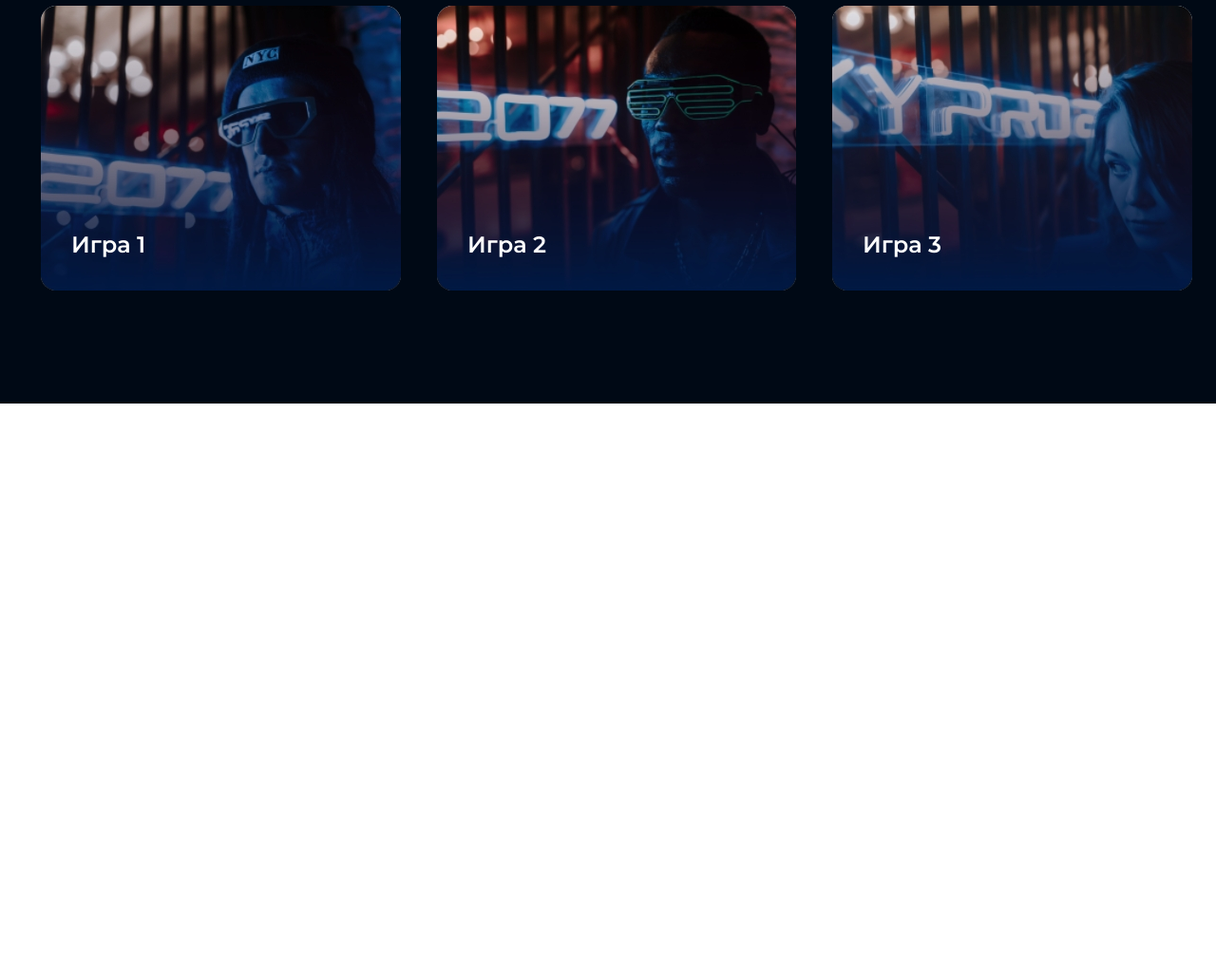
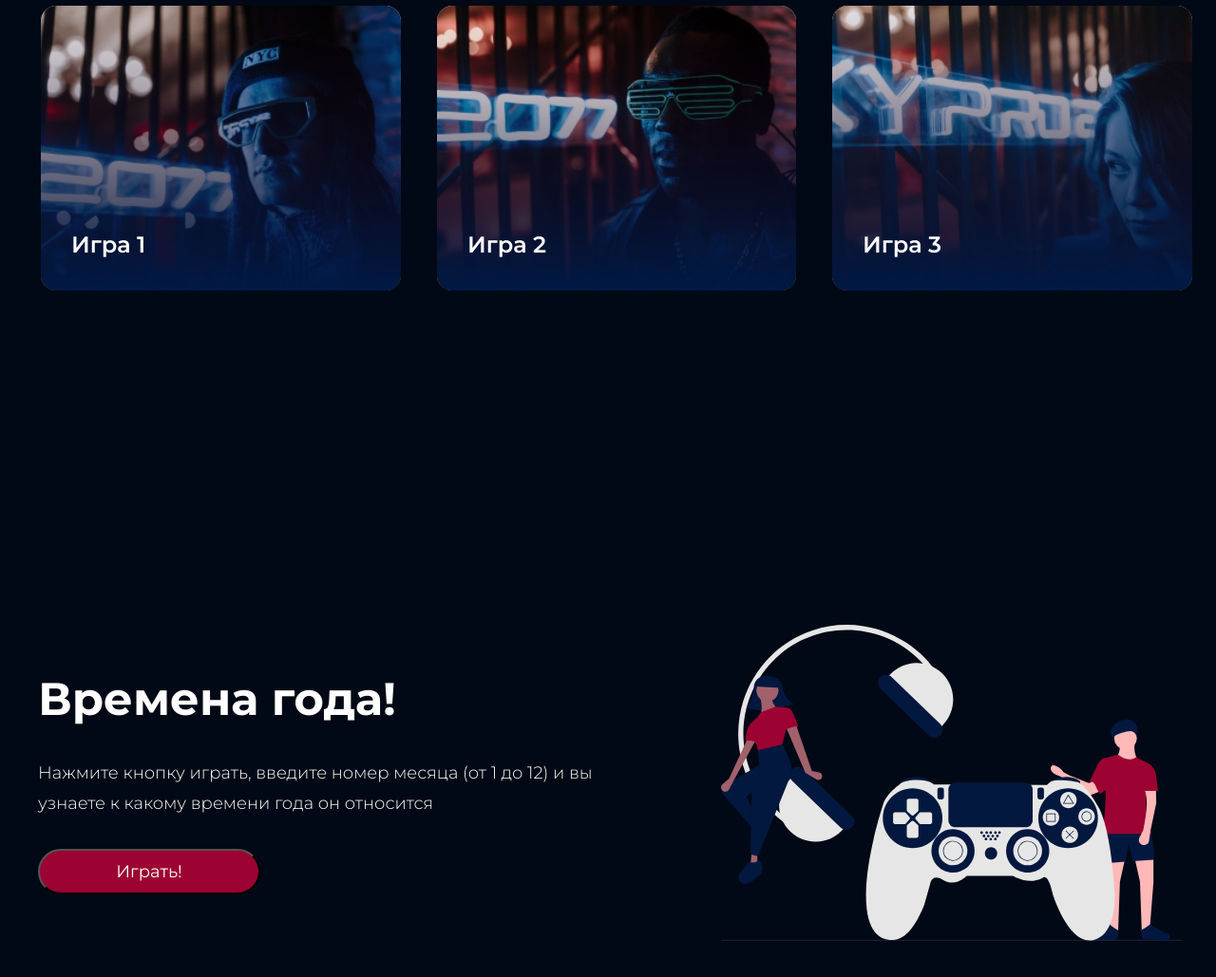
Before and after one commit to DmitriiBondar/Homeworks, a plain HTML site: page index.html in a window 1280 px wide. Shown: the part 1149-2178 px from the top of the page at 95% size. Before the commit the page ends 1574 px from the top, so only its background shows below. Drawn offline with Linux system fonts and the light colour scheme.

Commit message:
hw-3-desktop

```diff
--- a/css/style.scss
+++ b/css/style.scss
@@ -67,18 +67,15 @@ body {
     }
 }
 
-.bottom {
+.cards {
     display: flex;
     gap: 32px;
     height: 556px - 6px;
     background-color: rgb(0, 9, 21);
-    // flex-wrap: wrap;
     padding-top: 128px;
     padding-bottom: 128px;
 
     &__play {
-        // margin-top: 128px;
-        // margin-bottom: 128px;
         height: 300px + 6px;
         display: flex;
 
@@ -108,6 +105,72 @@ body {
             font-weight: 600;
             line-height: 32px;
             letter-spacing: 0px;
+        }
+    }
+}
+
+.seasons {
+    height: 800px;
+    background-color: rgb(0, 9, 21);
+    display: grid;
+    grid-template-columns: repeat(2, 1fr);
+    column-gap: 135px;
+
+    &__text {
+        grid-column: span 1;
+        padding-top: 282px;
+        width: 584px;
+        display: flex;
+        flex-direction: column;
+        flex-wrap: wrap;
+        gap: 32px;
+
+        &-main {
+            color: rgb(255, 255, 255);
+            font-size: 48px;
+            font-weight: 700;
+            line-height: 59px;
+            letter-spacing: 0px;
+            text-align: left;
+        }
+
+        &-paragraf {
+            color: rgb(255, 255, 255);
+            font-size: 18px;
+            font-weight: 300;
+            line-height: 32px;
+            letter-spacing: 0px;
+            text-align: left;
+        }
+
+        &-button {
+            width: 234px;
+            height: 48px;
+            border-radius: 30px;
+            background: rgb(156, 3, 50);
+            color: rgb(255, 255, 255);
+            font-family: 'Montserrat', sans-serif;
+            font-size: 18px;
+            font-weight: 400;
+            line-height: 22px;
+            letter-spacing: 0px;
+            text-align: center;
+            transition: all .33s;
+
+            &:hover {
+                transform: scale(1.03);
+                cursor: pointer;
+            }
+        }
+    }
+
+    &__imgBlock {
+        grid-column: span 1;
+        padding-top: 233px;
+
+        &-img {
+            width: 485px;
+            height: 333px;
         }
     }
 }
@@ -155,7 +218,7 @@ body {
         }
     }
 
-    .bottom {
+    .cards {
         height: 1221px;
         flex-wrap: wrap;
 
--- a/index.html
+++ b/index.html
@@ -19,28 +19,35 @@
             <div><button class="top__text-button">Поехали!</button></div>
         </div>
     </section>
-    <section class="bottom center">
-        <div class="bottom__play">
-            <a href="#" class="bottom__play-linkBox">
+    <section class="cards center">
+        <div class="cards__play">
+            <a href="#" class="cards__play-linkBox">
                 <img src="./images/hw1-play1.jpeg" alt="play-1">
-                <p class="bottom__play-text">Игра 1</p>
+                <p class="cards__play-text">Игра 1</p>
             </a>
         </div>
-        <div class="bottom__play">
-            <a href="#" class="bottom__play-linkBox">
+        <div class="cards__play">
+            <a href="#" class="cards__play-linkBox">
                 <img src="./images/hw1-play2.jpeg" alt="play-2">
-                <p class="bottom__play-text">Игра 2</p>
+                <p class="cards__play-text">Игра 2</p>
             </a>
         </div>
-        <div class="bottom__play">
-            <a href="#" class="bottom__play-linkBox">
+        <div class="cards__play">
+            <a href="#" class="cards__play-linkBox">
                 <img src="./images/hw1-play3.jpeg" alt="play-3">
-                <p class="bottom__play-text">Игра 3</p>
+                <p class="cards__play-text">Игра 3</p>
             </a>
         </div>
     </section>
-    <section>
-
+    <section class="seasons center">
+        <div class="seasons__text">
+            <h1 class="seasons__text-main">Времена года!</h1>
+            <p class="seasons__text-paragraf">Нажмите кнопку играть, введите номер месяца (от 1 до 12) и вы узнаете к какому времени года он относится</p>
+            <div><button class="seasons__text-button">Играть!</button></div>
+        </div>
+        <div class="seasons__imgBlock">
+            <img src="./images/hw-3.svg" alt="seasons-play" class="seasons__imgBlock-img">
+        </div>
     </section>
 
     <script src="./js/index.js"></script>
```
Also changed, not shown: css/style.css, images/hw-3.svg (added), 1 other file.
